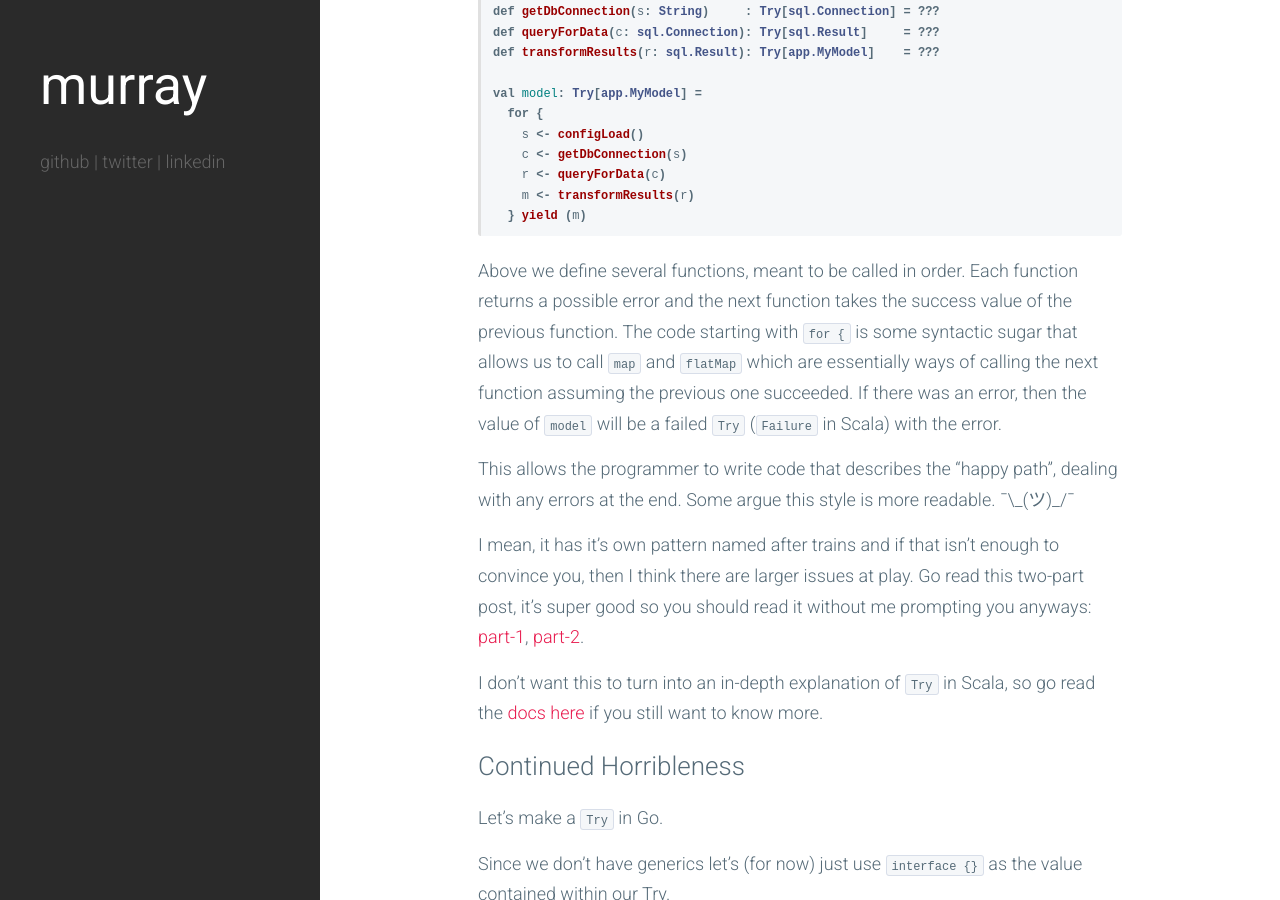
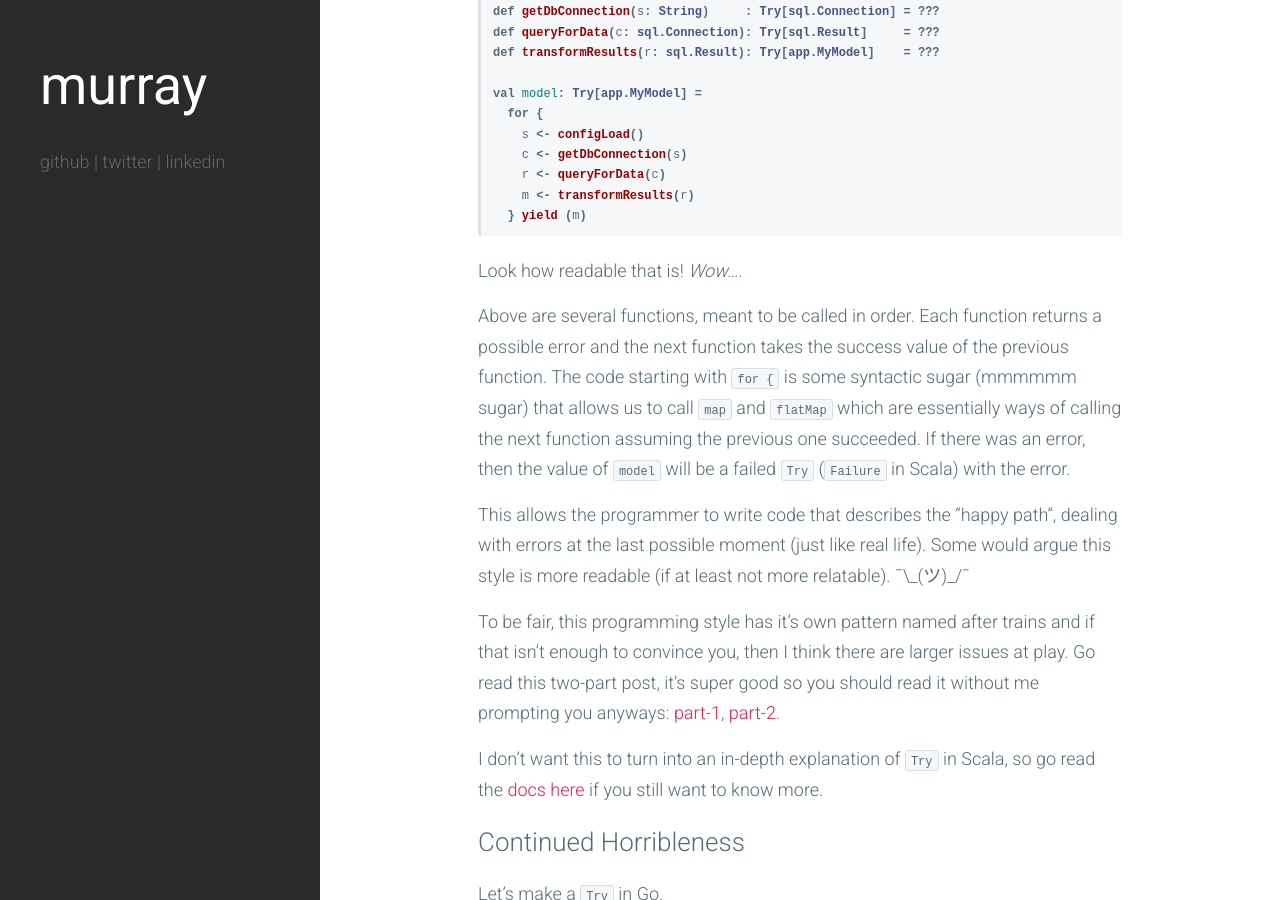
Before and after one commit to JohnMurray/johnmurray_io, a Jekyll site: the page built from _posts/2017-11-27-Go-Try.md, in a window 1280 px wide and 900 px high, scrolled down 671 px. Built offline with Jekyll 4.4.1, drawn with Linux system fonts in a browser that asks for light colours; some of the changed text lies outside the part shown.

Commit message:
more sarcasm

```diff
--- a/_posts/2017-11-27-Go-Try.md
+++ b/_posts/2017-11-27-Go-Try.md
@@ -32,17 +32,20 @@ val model: Try[app.MyModel] =
   } yield (m)
 {% endhighlight %}
 
-Above we define several functions, meant to be called in order. Each function returns a possible
+Look how readable that is! _Wow...._
+
+Above are several functions, meant to be called in order. Each function returns a possible
 error and the next function takes the success value of the previous function. The code starting
-with `for {` is some syntactic sugar that allows us to call `map` and `flatMap` which are
-essentially ways of calling the next function assuming the previous one succeeded. If there
-was an error, then the value of `model` will be a failed `Try` (`Failure` in Scala) with the
-error.
+with `for {` is some syntactic sugar (mmmmmm sugar) that allows us to call `map` and `flatMap`
+which are essentially ways of calling the next function assuming the previous one succeeded.
+If there was an error, then the value of `model` will be a failed `Try` (`Failure` in Scala)
+with the error.
 
-This allows the programmer to write code that describes the "happy path", dealing with any
-errors at the end. Some argue this style is more readable. ¯\\\_(ツ)_/¯
+This allows the programmer to write code that describes the "happy path", dealing with errors
+at the last possible moment (just like real life).  Some would argue this style is more
+readable (if at least not more relatable). ¯\\\_(ツ)_/¯
 
-I mean, it has it's own
+To be fair, this programming style has it's own
 pattern named after trains and if that isn't enough to convince you, then I think there are larger
 issues at play. Go read this two-part post, it's super good so you should read it without me
 prompting you anyways: [part-1][rop_part_1], [part-2][rop_part_2].
@@ -205,13 +209,14 @@ func main() {
 {% endhighlight %}
 
 I mean, can you not see the benefit of this yet? Who would not choose this highly readable, soooper
-maintainable code over immediate error checking?
+maintainable code over immediate error checking? It's always best to avoid your problems as long
+as possible ([LPT][reddit_lpt]).
 
 ### Less Horrible?
 
 Even though so far we have a working `Try` complete with `interface {}` everywhere (a favorite
-style of _"real programmers"_), the benevolent overlords of Go built us `go generate` and it would
-be a shame to not find a way to shove that into this blog post.
+style of _"real programmers"_), the benevolent overlords of Go built us [`go generate`][go_generate]
+and it would be a shame to not find a way to shove that into this blog post.
 
 Thanks to [genny][github_genny], onwards and upwards my friends!
 
@@ -370,7 +375,7 @@ func main() {
 
 ### Conclusion
 
-Yay! This is all very horrible, but it actually works in a usable way. Feel free to spread the _love_ ;-)
+\o/ Yay! This is all very horrible, but it actually works in a usable way. Feel free to spread the _love_ ;-)
 
 __[github.com/johnmurray/bastard-go/][github_bastard_go]__
 
```
Also changed, not shown: other parts of _posts/2017-11-27-Go-Try.md (+6 -3 lines).
